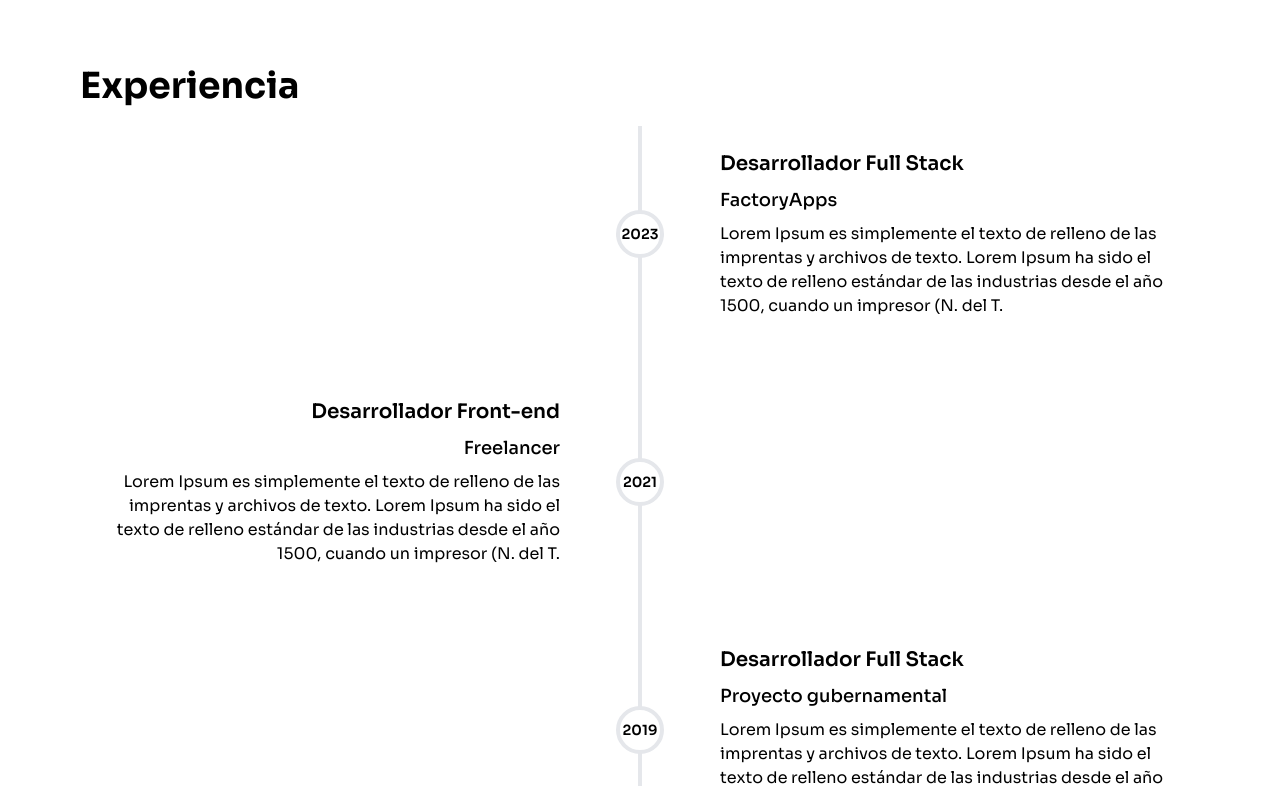
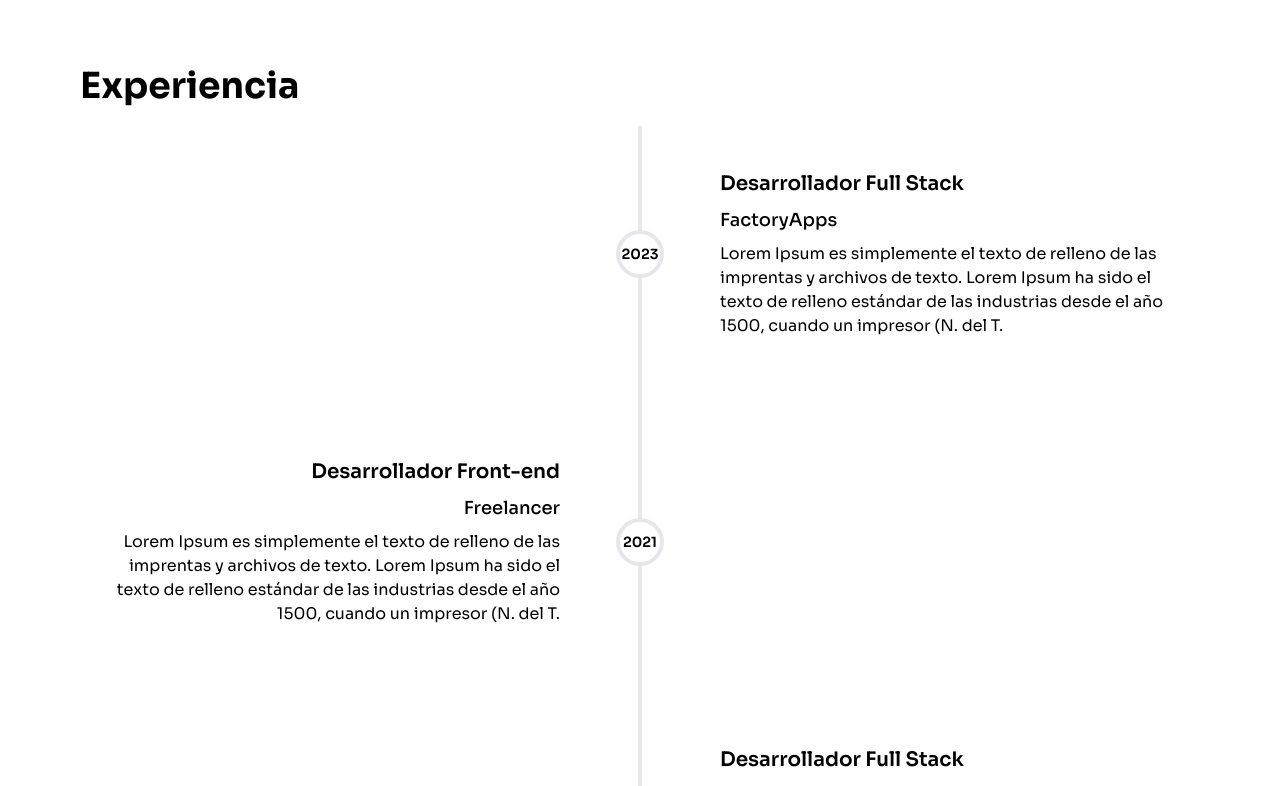
Before and after one commit to Carlos170702/Portafolio, a Next.js app: page /about-me in a window 1280 px wide. Shown: the part 780-1566 px from the top of the page. Built offline with nearby package versions, Linux system fonts and the light colour scheme.

Commit message:
se implemento la animacion de FadeIn en las experiencia

```diff
--- a/src/app/about-me/components/CardContextExperience/CardContextExperience.tsx
+++ b/src/app/about-me/components/CardContextExperience/CardContextExperience.tsx
@@ -1,13 +1,25 @@
+'use client';
+import { SliceIn } from '@/app/components/SliceIn';
 import React from 'react';
+import { useInView } from 'react-intersection-observer';
 
 export interface Props {
 	title: string,
 	company: string,
-	description: string
+	description: string,
+	id: number
 }
 
-const CardContextExperience: React.FC<Props> = ({ company, description, title }) => {
+const CardContextExperience: React.FC<Props> = ({ company, description, title, id }) => {
+	const { ref, inView } = useInView({
+		triggerOnce: true,
+	});
+
 	return (
+		<div ref={ref}>
+			{
+				inView && (
+					<SliceIn direction={id % 2 !== 0 ? 'right' : 'left'}>
 						<div className="p-6">
 							<h3 className="text-xl font-semibold mb-2">{title}</h3>
 							<h4 className="text-lg font-medium text-muted-foreground mb-2">
@@ -15,6 +27,10 @@ const CardContextExperience: React.FC<Props> = ({ company, description, title })
 							</h4>
 							<p className="text-muted-foreground">{description}</p>
 						</div>
+					</SliceIn>
+				)
+			}
+		</div>
 	);
 };
 
--- a/src/app/about-me/components/CardExperience/CardExpirience.tsx
+++ b/src/app/about-me/components/CardExperience/CardExpirience.tsx
@@ -1,4 +1,3 @@
-import { SliceIn } from '@/app/components/SliceIn';
 import { ExperienceModel } from '../../models';
 import { CardContextExperience } from '../CardContextExperience';
 
@@ -8,7 +7,7 @@ export interface Props {
 
 const CardExperience: React.FC<Props> = ({ experience }) => {
 	return (
-		<SliceIn direction={experience.id % 2 !== 0 ? 'right' : 'left'}>
+
 		<div className="mb-8 flex flex-col md:flex-row items-center">
 			<div className="flex-1 w-full md:w-1/2 md:pr-8 md:text-right order-2 md:order-1">
 				{experience.id % 2 === 0 && (
@@ -26,7 +25,6 @@ const CardExperience: React.FC<Props> = ({ experience }) => {
 				)}
 			</div>
 		</div>
-		</SliceIn>
 	);
 };
 
```
Lines whose indentation alone changed are shown as unchanged.
